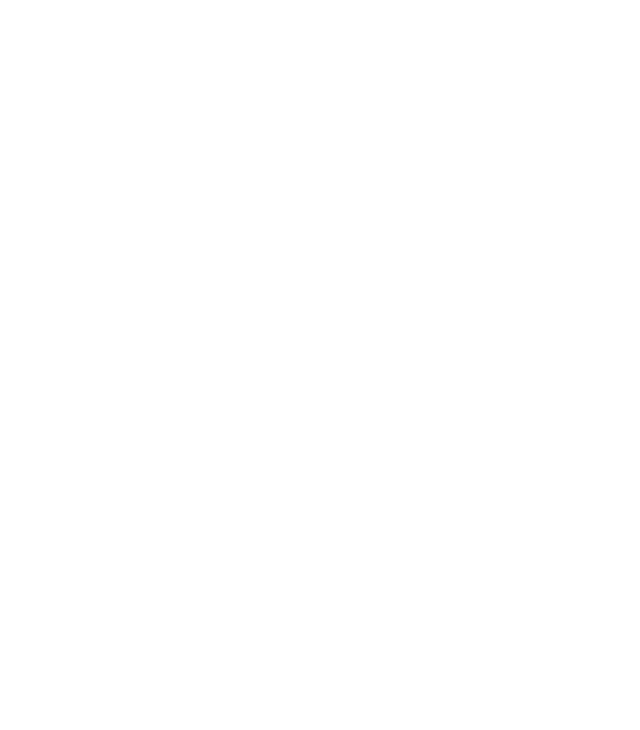
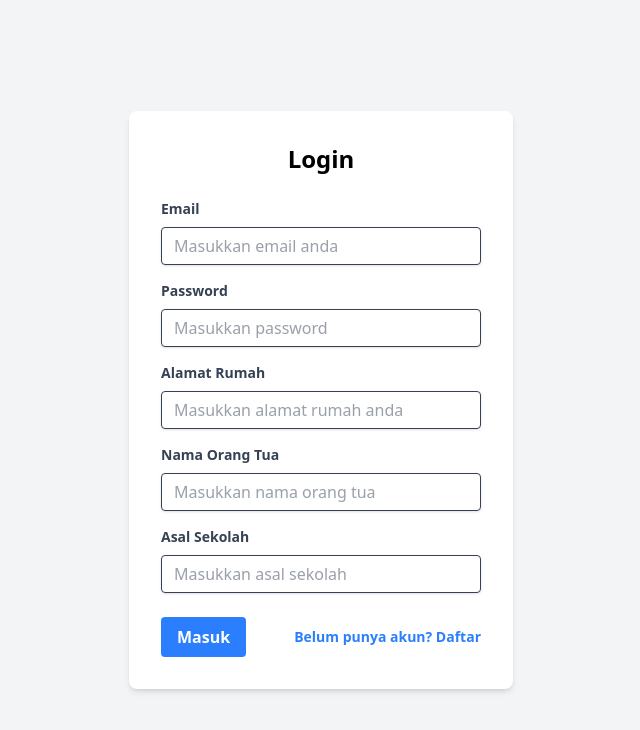
Before and after one commit to naila1222/react-tailwind, a React (Vite) app: page /d in a window 1280 px wide. Before the commit this address had no page. Shown: the top 730 px of the page, without its empty margins (319-959 px from the left). Built offline with nearby package versions, Linux system fonts and the light colour scheme.

Commit message:
membuat ladingPage

```diff
--- a/src/App.jsx
+++ b/src/App.jsx
@@ -4,6 +4,7 @@ import viteLogo from '/vite.svg';
 import './App.css';
 import { Route, Routes } from 'react-router-dom';
 import Landingpage from './pages/Landingpage';
+import Login from './pages/login';
 
 function App() {
   const [count, setCount] = useState(0);
@@ -11,6 +12,7 @@ function App() {
   return (
     <Routes>
       <Route path="/" element={<Landingpage />} />
+      <Route path="/d" element={<Login />} />
     </Routes>
   );
 }
--- a/src/pages/Landingpage.jsx
+++ b/src/pages/Landingpage.jsx
@@ -1,5 +1,5 @@
 import React from 'react';
-
+import {Link} from "react-router-dom"
 function LandingPage() {
 return (
     <>
@@ -13,7 +13,10 @@ return (
     <div className="flex justify-center mt-10">
         <div className="bg-[blue] rounded-full p-4 md:p-6 shadow-xl w-full max-w-xs">
         <div className="text-center text-white font-extrabold text-xl md:text-3xl">
-            Pendaftaran SMK Binusa
+          <h1>Pendaftaran SMK Binusa</h1>
+          <Link to="/d">
+            <button classname="bg-amber-50">Masuk</button>
+            </Link>
         </div>
         </div>
 </div>
--- a/src/pages/login.jsx
+++ b/src/pages/login.jsx
@@ -1,77 +1,135 @@
 import { useState } from "react";
 import { Link } from "react-router-dom";
 
-
-
-function LoginPage() {
+function Login() {
   const [formData, setFormData] = useState({
     email: '',
     password: '',
+    alamatRumah: '',
+    orangtua: '',
+    asalSekolah: '',
   });
 
-    const handleChange  = (e) => {
-        setFormData({ formData, [e.target.name]: e.target.value });
+  const handleChange = (e) => {
+    setFormData({ ...formData, [e.target.name]: e.target.value });
   };
 
   const handleSubmit = (e) => {
     e.preventDefault();
-        console.log('login data:', formData);
-        alert('simulasi login berhasil');
+    console.log('Data Login:', formData);
+    alert('Simulasi login berhasil');
   };
 
   return (
-        <div className="flex items-center justify-center min-h-screen ">
+    <div className="flex items-center justify-center min-h-screen bg-gray-100">
       <div className="bg-white p-8 rounded-lg shadow-md w-full max-w-sm">
-                <h1 className="text-2x1 font-blod text-center mb-6">Login</h1>
+        <h1 className="text-2xl font-bold text-center mb-6">Login</h1>
         <form onSubmit={handleSubmit}>
+
+          {/* Email */}
           <div className="mb-4">
-                        <label className="blox text-gray-700 text-sm font-blod mb-2" htmlfor="email">
+            <label className="block text-gray-700 text-sm font-bold mb-2" htmlFor="email">
               Email
             </label>
             <input
-                            className="shadow appereance-none border rounded w-full
-                        py-2 px-3 text-gray-700 leading-tight focus:outline-one focus:shadow-outline"
+              className="shadow appearance-none border rounded w-full py-2 px-3 text-gray-700 leading-tight focus:outline-none focus:shadow-outline"
               id="email"
               type="email"
               name="email"
               value={formData.email}
-                            onChange={handleChange }
-                            placeholder="Masukan email anda"
+              onChange={handleChange}
+              placeholder="Masukkan email anda"
               required
             />
           </div>
-                    <div className="mb-6">
-                        <label className="block text-gray-700 text-sm font-blod mb-2" htmlfor="password">
+
+          {/* Password */}
+          <div className="mb-4">
+            <label className="block text-gray-700 text-sm font-bold mb-2" htmlFor="password">
               Password
             </label>
             <input
-                            className="shadow appreance-none border rounded w-full py-2 px-3 text-gray-700 leading-tight focus:outline"
+              className="shadow appearance-none border rounded w-full py-2 px-3 text-gray-700 leading-tight focus:outline-none focus:shadow-outline"
               id="password"
               type="password"
               name="password"
               value={formData.password}
-                            onChange={handleChange }
-                            placeholder="Masukan password anda"
+              onChange={handleChange}
+              placeholder="Masukkan password"
               required
             />
           </div>
+
+          {/* Alamat Rumah */}
+          <div className="mb-4">
+            <label className="block text-gray-700 text-sm font-bold mb-2" htmlFor="alamatRumah">
+              Alamat Rumah
+            </label>
+            <input
+              className="shadow appearance-none border rounded w-full py-2 px-3 text-gray-700 leading-tight focus:outline-none focus:shadow-outline"
+              id="alamatRumah"
+              type="text"
+              name="alamatRumah"
+              value={formData.alamatRumah}
+              onChange={handleChange}
+              placeholder="Masukkan alamat rumah anda"
+              required
+            />
+          </div>
+
+          {/* Nama Orang Tua */}
+          <div className="mb-4">
+            <label className="block text-gray-700 text-sm font-bold mb-2" htmlFor="orangtua">
+              Nama Orang Tua
+            </label>
+            <input
+              className="shadow appearance-none border rounded w-full py-2 px-3 text-gray-700 leading-tight focus:outline-none focus:shadow-outline"
+              id="orangtua"
+              type="text"
+              name="orangtua"
+              value={formData.orangtua}
+              onChange={handleChange}
+              placeholder="Masukkan nama orang tua"
+              required
+            />
+          </div>
+
+          {/* Asal Sekolah */}
+          <div className="mb-6">
+            <label className="block text-gray-700 text-sm font-bold mb-2" htmlFor="asalSekolah">
+              Asal Sekolah
+            </label>
+            <input
+              className="shadow appearance-none border rounded w-full py-2 px-3 text-gray-700 leading-tight focus:outline-none focus:shadow-outline"
+              id="asalSekolah"
+              type="text"
+              name="asalSekolah"
+              value={formData.asalSekolah}
+              onChange={handleChange}
+              placeholder="Masukkan asal sekolah"
+              required
+            />
+          </div>
+
+          {/* Tombol & Link */}
           <div className="flex items-center justify-between">
             <button
-                            className="bg-blue-500 hover:bg-blue-700 text-white
-                        font-blod py-2 px-4 rounded focus:outline-none focus:shadow-outline"
+className="bg-blue-500 hover:bg-blue-700 text-white font-bold py-2 px-4 rounded focus:outline-none focus:shadow-outline"
               type="submit"
             >
               Masuk
             </button>
-                        <Link to="/register" className="inline-block align-baseline
-                            font-blod text-sm text-blue-500 hover:text-blue-800">
+            <Link
+              to="/Register"
+              className="inline-block align-baseline font-bold text-sm text-blue-500 hover:text-blue-800"
+            >
               Belum punya akun? Daftar
             </Link>
           </div>
         </form>
-            </div >
-        </div >
-    )
+      </div>
+    </div>
+  );
 }
 
-export default LoginPage
+export default Login;
```
Lines whose indentation alone changed are shown as unchanged.
